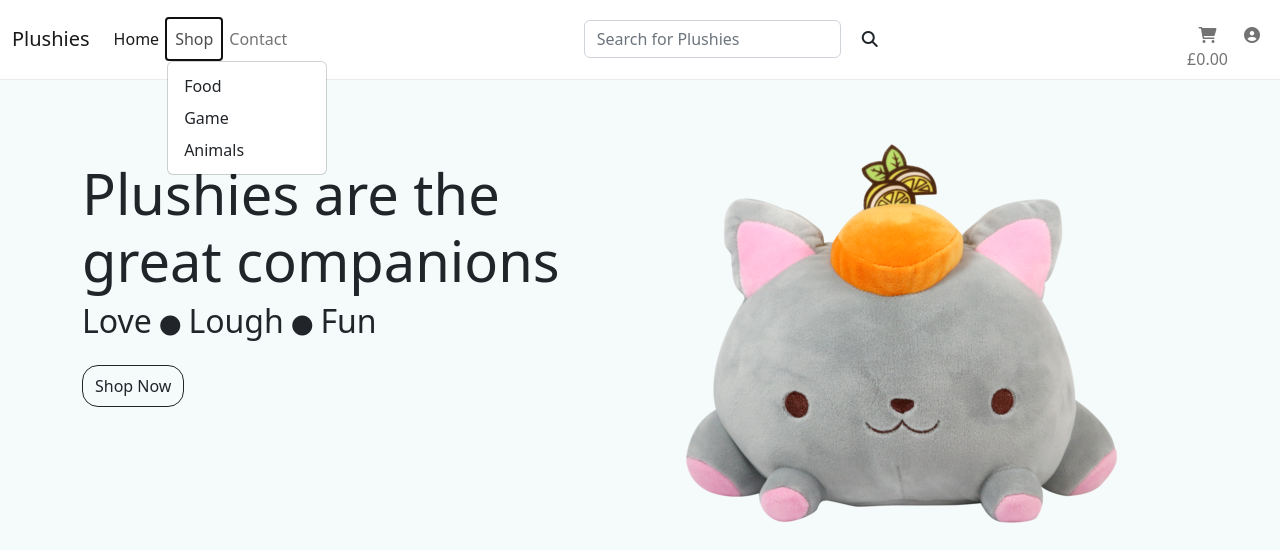
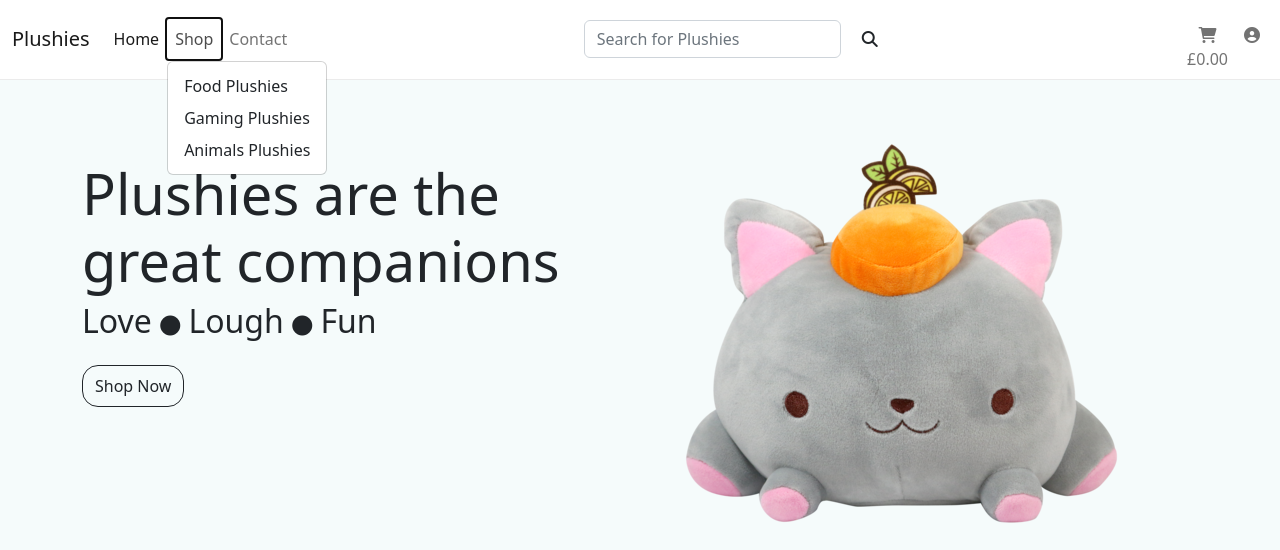
Before and after one commit to KlaudiaMatysiak/plushies, a Django app: page / in a window 1280 px wide, after a click on "Shop". Shown: the part 41-591 px from the top of the page. Run offline with Django 3.2, Linux system fonts and the light colour scheme.

Commit message:
Add url paths for products categories

```diff
--- a/templates/base.html
+++ b/templates/base.html
@@ -63,9 +63,9 @@
                             Shop
                         </a>
                         <ul class="dropdown-menu">
-                            <li><a class="dropdown-item" href="#">Food</a></li>
-                            <li><a class="dropdown-item" href="#">Game</a></li>
-                            <li><a class="dropdown-item" href="#">Animals</a></li>
+                            <li><a class="dropdown-item" href="{% url 'shop' %}?category=food_plushies">Food Plushies</a></li>
+                            <li><a class="dropdown-item" href="{% url 'shop' %}?category=gaming_plushies">Gaming Plushies</a></li>
+                            <li><a class="dropdown-item" href="{% url 'shop' %}?category=animals_plushies">Animals Plushies</a></li>
                         </ul>
                     </li>
                     <li class="nav-item">
```
